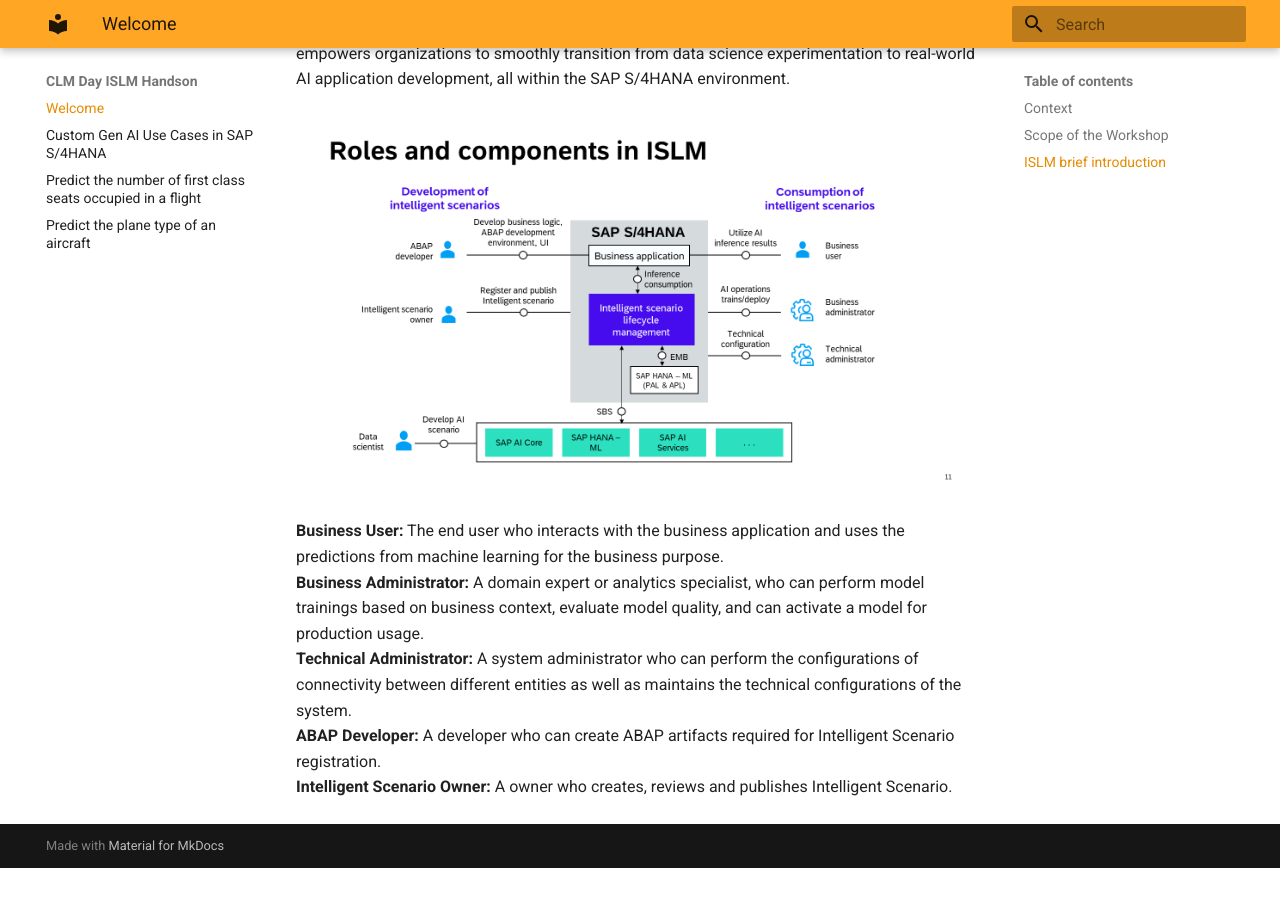
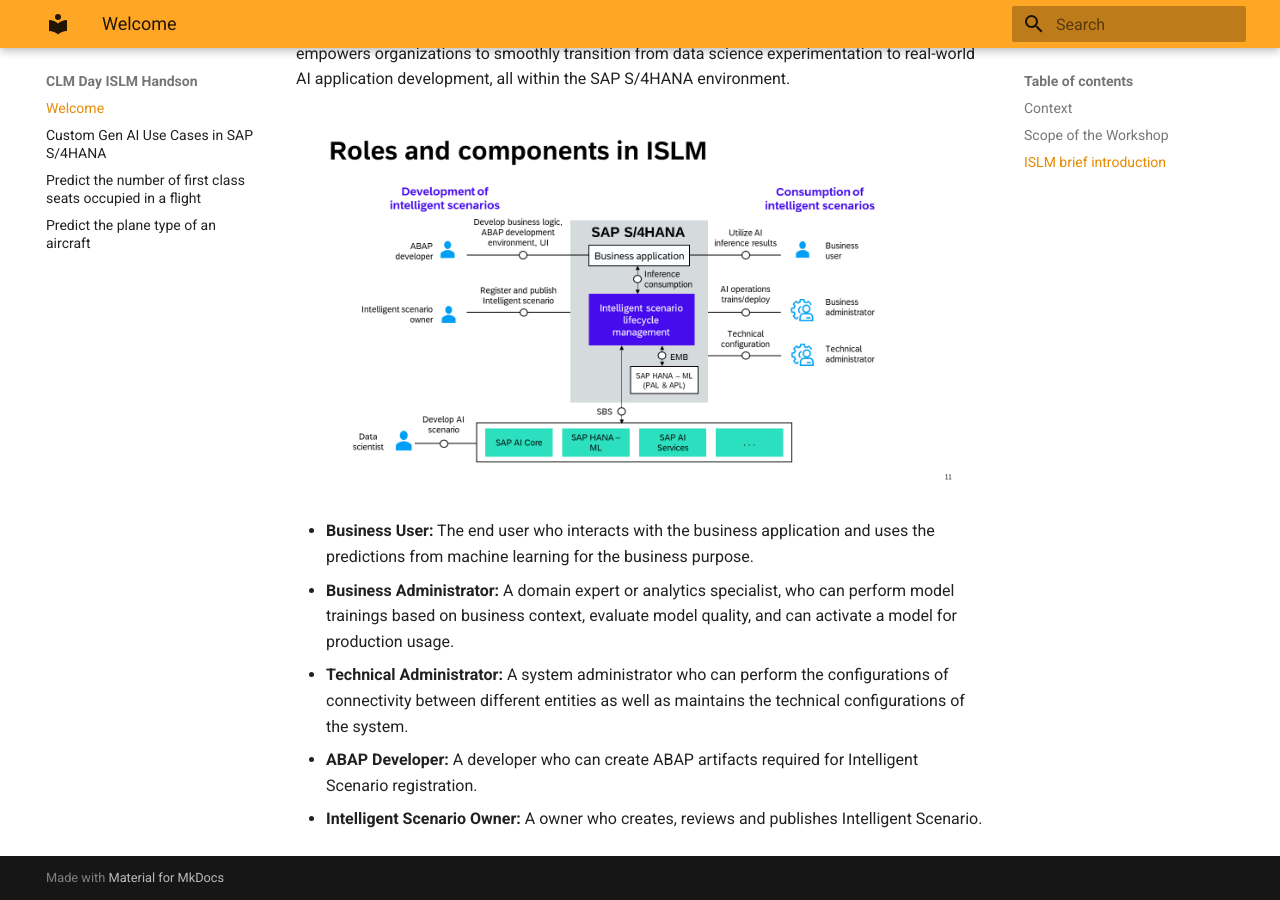
Before and after one commit to SAP-CLM-SL/ISLM, an MkDocs documentation site: the page built from docs/index.md, in a window 1280 px wide and 900 px high, scrolled down 1455 px. Built offline with MkDocs 1.6.1 and Material for MkDocs 9.7.7, drawn with Linux system fonts in a browser that asks for light colours; before the commit the page ends 2323 px from its top, so only the background shows below that.

Commit message:
Format roles section

```diff
--- a/docs/index.md
+++ b/docs/index.md
@@ -32,8 +32,8 @@
 
 ![](./images/Overview.png)
 
-**Business User:** The end user who interacts with the business application and uses the predictions from machine learning for the business purpose. <br>
-**Business Administrator:** A domain expert or analytics specialist, who can perform model trainings based on business context, evaluate model quality, and can activate a model for production usage. <br>
-**Technical Administrator:** A system administrator who can perform the configurations of connectivity between different entities as well as maintains the technical configurations of the system. <br>
-**ABAP Developer:** A developer who can create ABAP artifacts required for Intelligent Scenario registration.<br>
-**Intelligent Scenario Owner:** A owner who creates, reviews and publishes Intelligent Scenario. <br>
+- **Business User:** The end user who interacts with the business application and uses the predictions from machine learning for the business purpose. <br>
+- **Business Administrator:** A domain expert or analytics specialist, who can perform model trainings based on business context, evaluate model quality, and can activate a model for production usage. <br>
+- **Technical Administrator:** A system administrator who can perform the configurations of connectivity between different entities as well as maintains the technical configurations of the system. <br>
+- **ABAP Developer:** A developer who can create ABAP artifacts required for Intelligent Scenario registration.<br>
+- **Intelligent Scenario Owner:** A owner who creates, reviews and publishes Intelligent Scenario. <br>
```
